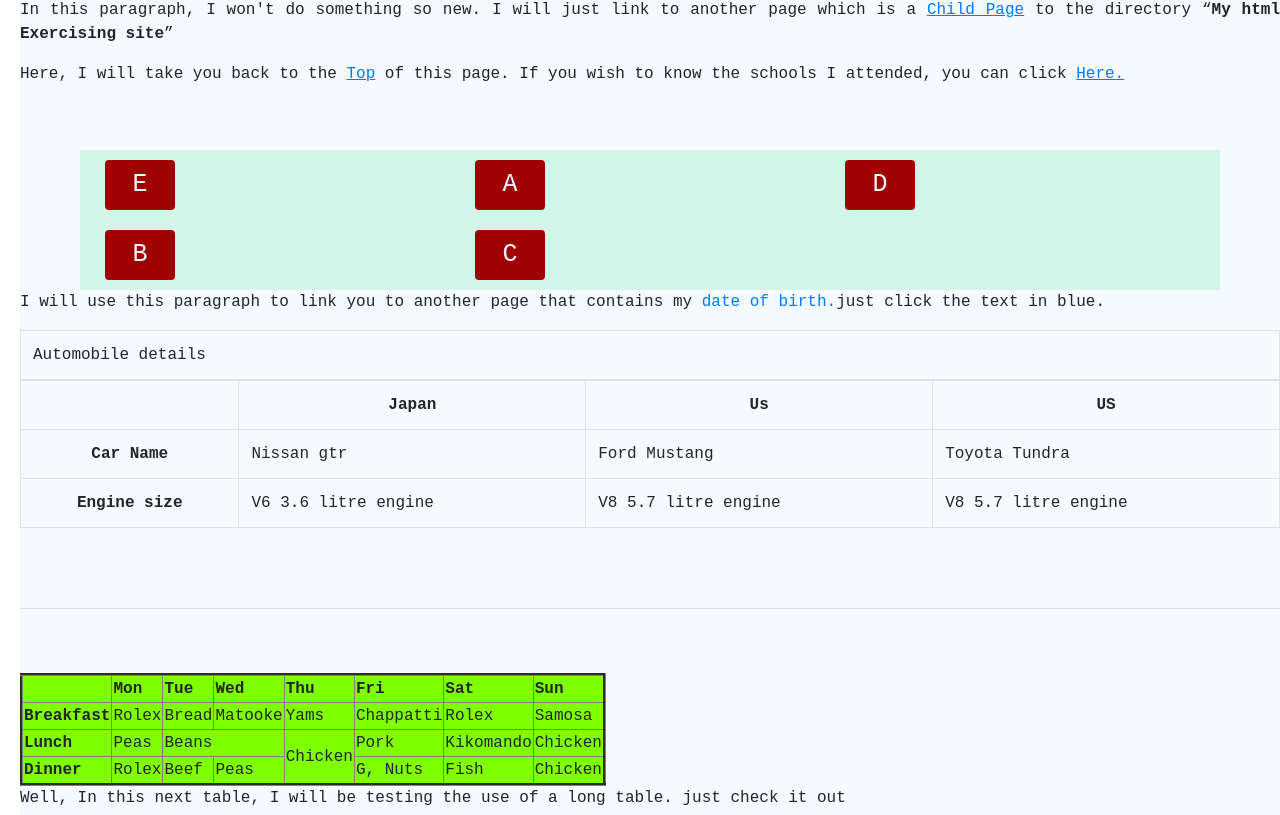
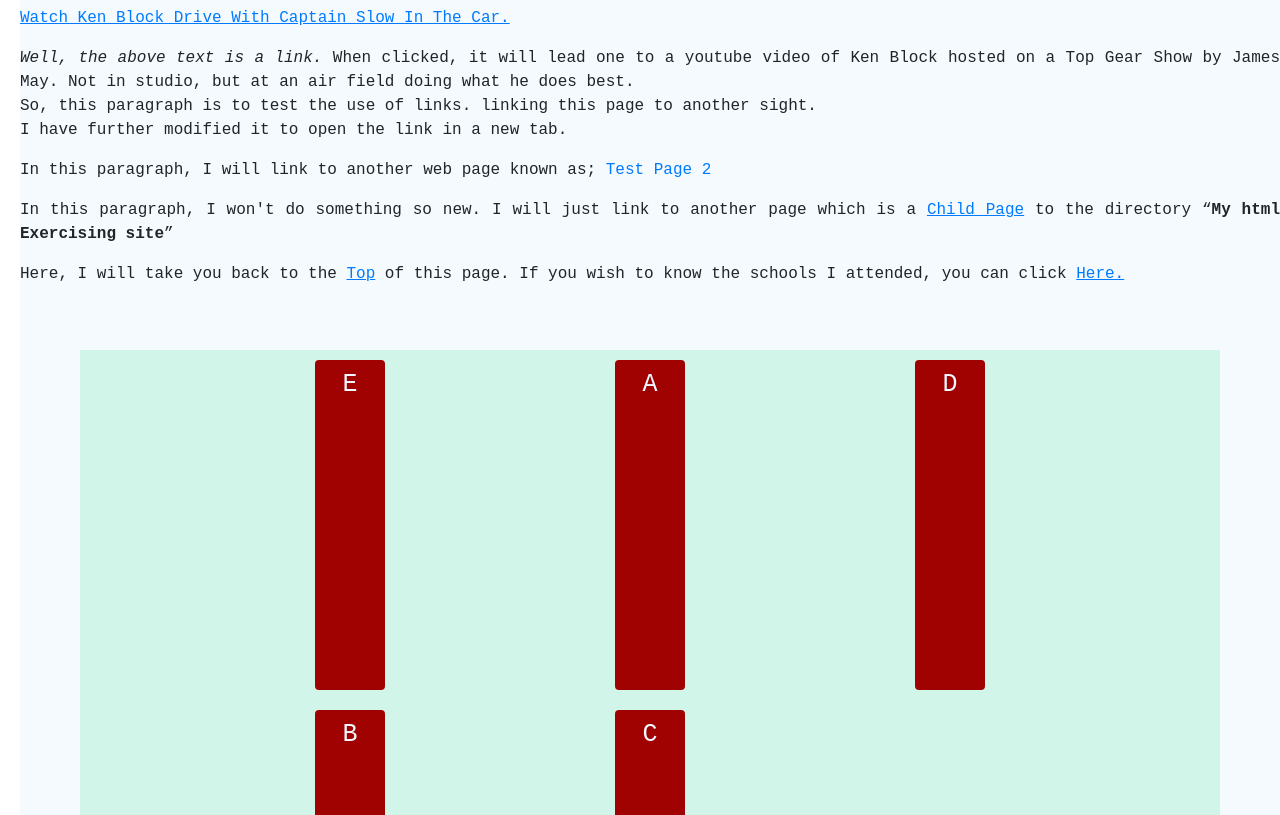
Before and after one commit to agwadan/React-Exercise, a React (Create React App) app: page / in a window 1280 px wide. Shown: the part 4285-5100 px from the top of the page. Built offline with nearby package versions, Linux system fonts and the light colour scheme; the HTML template or start-up script is replaced by a standard one.

Commit message:
04:28:00 - Complete Aligning items with grids

```diff
--- a/src/components/13-stylingWithCss/contentPage.css
+++ b/src/components/13-stylingWithCss/contentPage.css
@@ -66,9 +66,11 @@
 
 .container{
   background-color: rgb(210, 245, 233);
+  height: 700px;
   display: grid;
   grid-template-columns: auto auto auto;/* Equally divides the columns to 3 */
   grid-template-rows: auto auto; /* Equally plits the rows to 2 */
+  justify-content: space-evenly; /* start, center, end, space-around, space-between*/
 
 
   /* flex-direction: row; /*     other values -> row-reverse, column, column-reverse
--- a/src/components/13-stylingWithCss/contentPage.jsx
+++ b/src/components/13-stylingWithCss/contentPage.jsx
@@ -209,11 +209,11 @@ export const ContentPage = () => {
 		<br/><br/>
 
 		<div className="container">
-			<div className="container-item" style={{order: 2 , flexGrow: 1,flexShrink: 1,flexBasis: '100px', alignSelf: 'center'}}>A</div> {/*Syntax for flex property =>  flex : grow, shrink , basis */}
+			<div className="container-item" style={{order: 2 , flexGrow: 1,flexShrink: 1,flexBasis: '100px'}}>A</div> {/*Syntax for flex property =>  flex : grow, shrink , basis */}
 			<div className="container-item" style={{order: 4 , flexGrow: 1,flexShrink: 1,flexBasis: '100px'}}>B</div>
 			<div className="container-item" style={{order: 5 , flexGrow: 1,flexShrink: 0,flexBasis: '100px'}}>C</div>
 			<div className="container-item" style={{order: 3 , flexGrow: 1,flexShrink: 3,flexBasis: '100px'}}>D</div>
-			<div className="container-item" style={{order: 1 , flexGrow: 1,flexShrink: 1,flexBasis: '100px',alignSelf: 'flex-start'}}>E</div>
+			<div className="container-item" style={{order: 1 , flexGrow: 1,flexShrink: 1,flexBasis: '100px'}}>E</div>
 		</div>
 
 		<Tables/>
```
